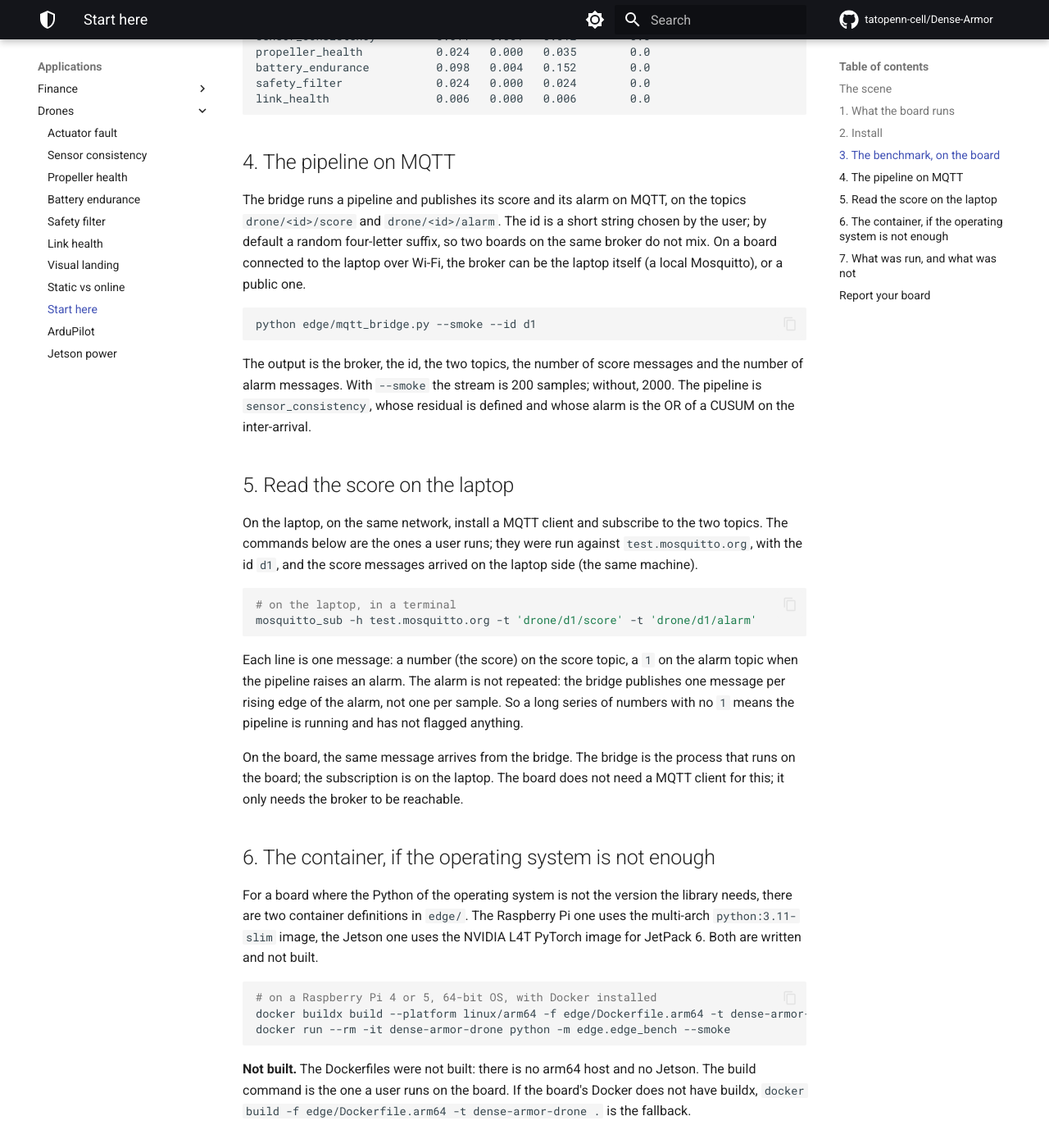
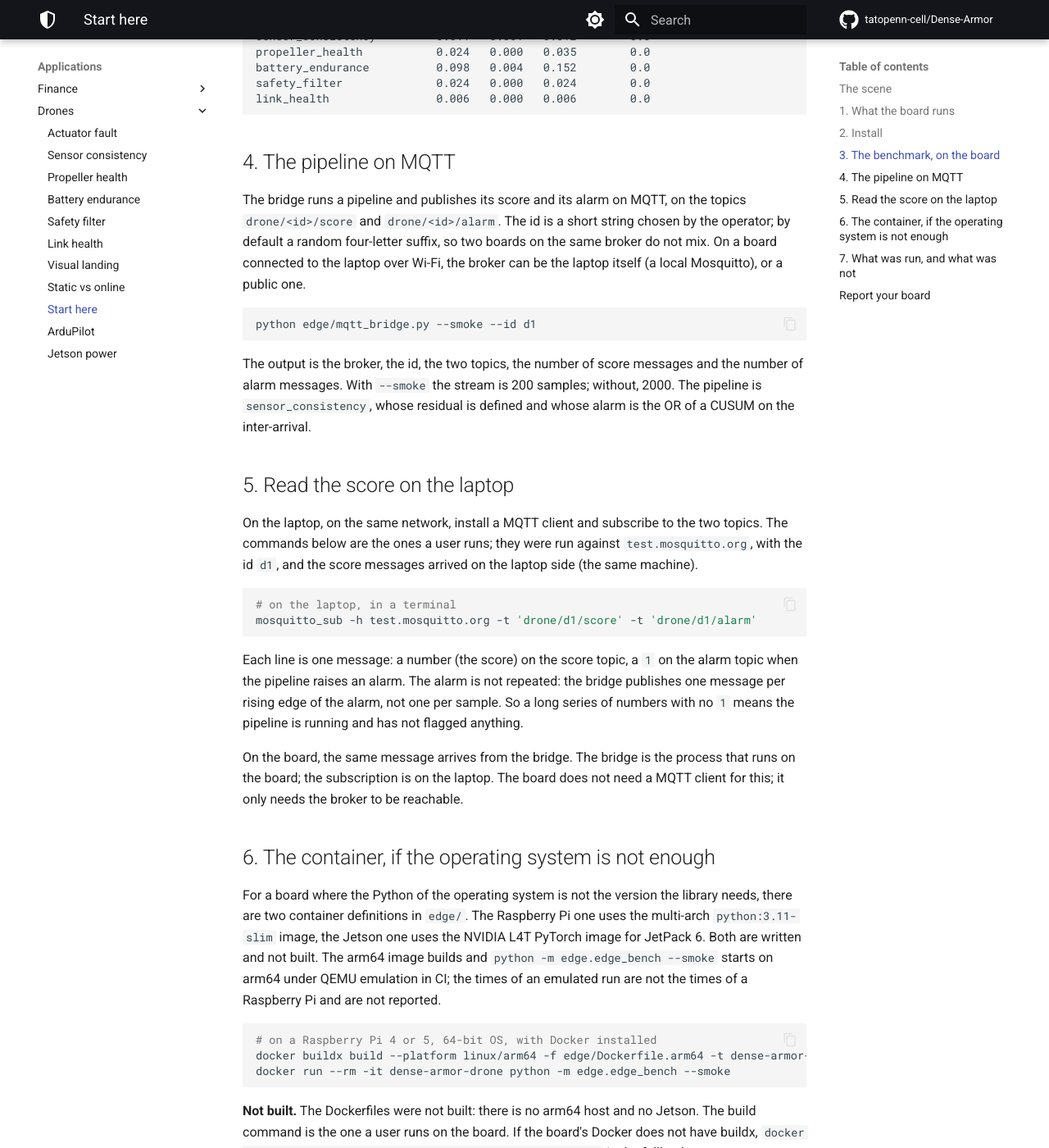
Before and after one commit to tatopenn-cell/Dense-Armor, an MkDocs documentation site: the page built from docs/drones/start_here.md, in a window 1280 px wide and 1400 px high, scrolled down 2485 px. Shown: the whole window at 82% size. Built offline with MkDocs 1.6.1 and Material for MkDocs 9.7.7, drawn with Linux system fonts in a browser that asks for light colours; comment, search, counter and statistics services are not loaded.

Commit message:
taskD2 D-E: README lines, changelog, self-check fixes - README: nine Drones lines for the pages the first task skipped - CHANGELOG [Unreleased]: the drone pipelines with their numbers, the   ALFA reader and benchmark, the batch CART and fit_batch, the edge   kit, the ArduPilot and Jetson pages, the arm64 workflow - self-check: 'the task' -> 'the numbers come from a board' in   jetson_power, 'the user' -> 'the operator' in start_here, 'real'   removed from ardupilot (3), the /content path removed from the   alfa.py doctest (now self-contained) - benchmarks/drones/alfa_actuator.py: np.percentile result to list   before unpacking, for mypy - the arm64 workflow is written and validated but not in this commit:   the token used here has no workflow scope, the file is applied by   hand in the GitHub UI (the text is in the delivery)

````diff
--- a/docs/drones/start_here.md
+++ b/docs/drones/start_here.md
@@ -68,7 +68,7 @@
 
 ## 4. The pipeline on MQTT
 
-The bridge runs a pipeline and publishes its score and its alarm on MQTT, on the topics `drone/<id>/score` and `drone/<id>/alarm`. The id is a short string chosen by the user; by default a random four-letter suffix, so two boards on the same broker do not mix. On a board connected to the laptop over Wi-Fi, the broker can be the laptop itself (a local Mosquitto), or a public one.
+The bridge runs a pipeline and publishes its score and its alarm on MQTT, on the topics `drone/<id>/score` and `drone/<id>/alarm`. The id is a short string chosen by the operator; by default a random four-letter suffix, so two boards on the same broker do not mix. On a board connected to the laptop over Wi-Fi, the broker can be the laptop itself (a local Mosquitto), or a public one.
 
 ```bash
 python edge/mqtt_bridge.py --smoke --id d1
@@ -91,7 +91,7 @@
 
 ## 6. The container, if the operating system is not enough
 
-For a board where the Python of the operating system is not the version the library needs, there are two container definitions in `edge/`. The Raspberry Pi one uses the multi-arch `python:3.11-slim` image, the Jetson one uses the NVIDIA L4T PyTorch image for JetPack 6. Both are written and not built.
+For a board where the Python of the operating system is not the version the library needs, there are two container definitions in `edge/`. The Raspberry Pi one uses the multi-arch `python:3.11-slim` image, the Jetson one uses the NVIDIA L4T PyTorch image for JetPack 6. Both are written and not built. The arm64 image builds and `python -m edge.edge_bench --smoke` starts on arm64 under QEMU emulation in CI; the times of an emulated run are not the times of a Raspberry Pi and are not reported.
 
 ```bash
 # on a Raspberry Pi 4 or 5, 64-bit OS, with Docker installed
````
Also changed, not shown: CHANGELOG.md (+8 -0 lines), README.md (+9 -0 lines), docs/drones/ardupilot.md (+3 -3 lines), docs/drones/jetson_power.md (+1 -1 lines), 2 other files.
